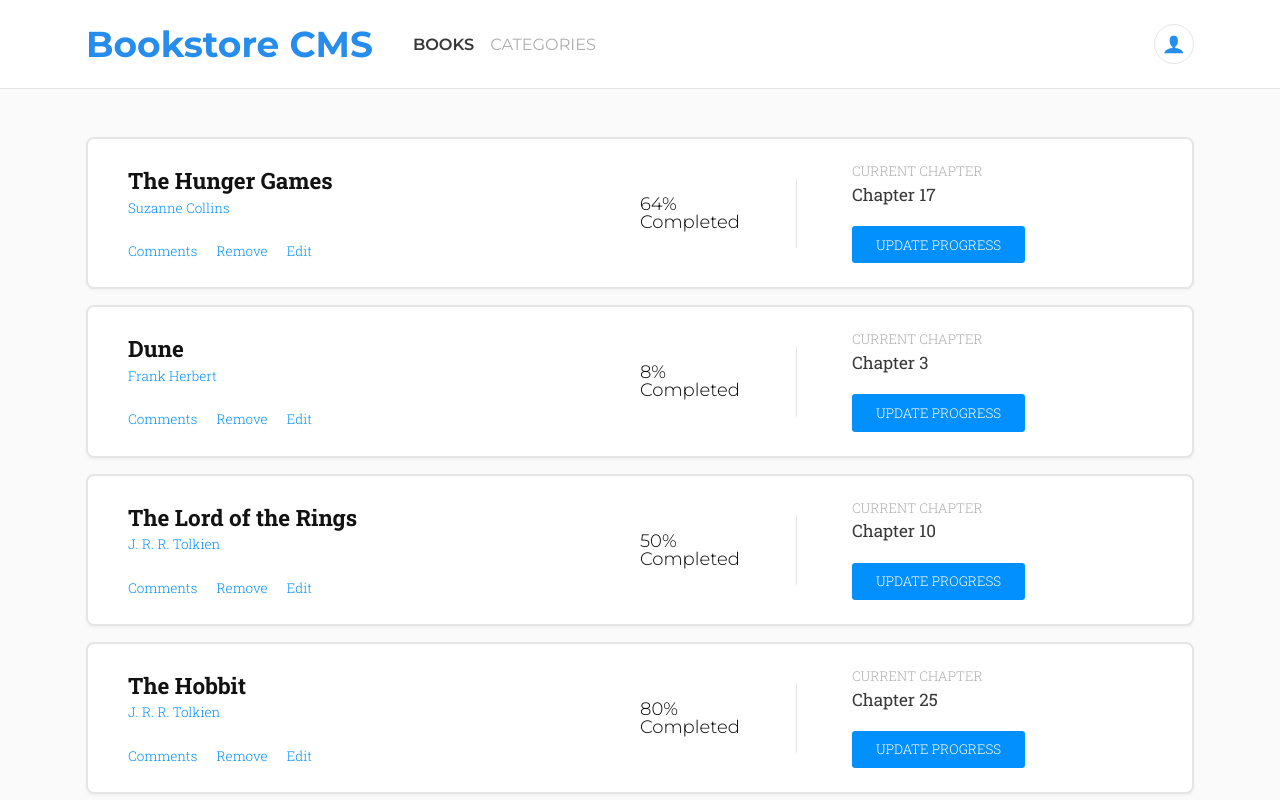
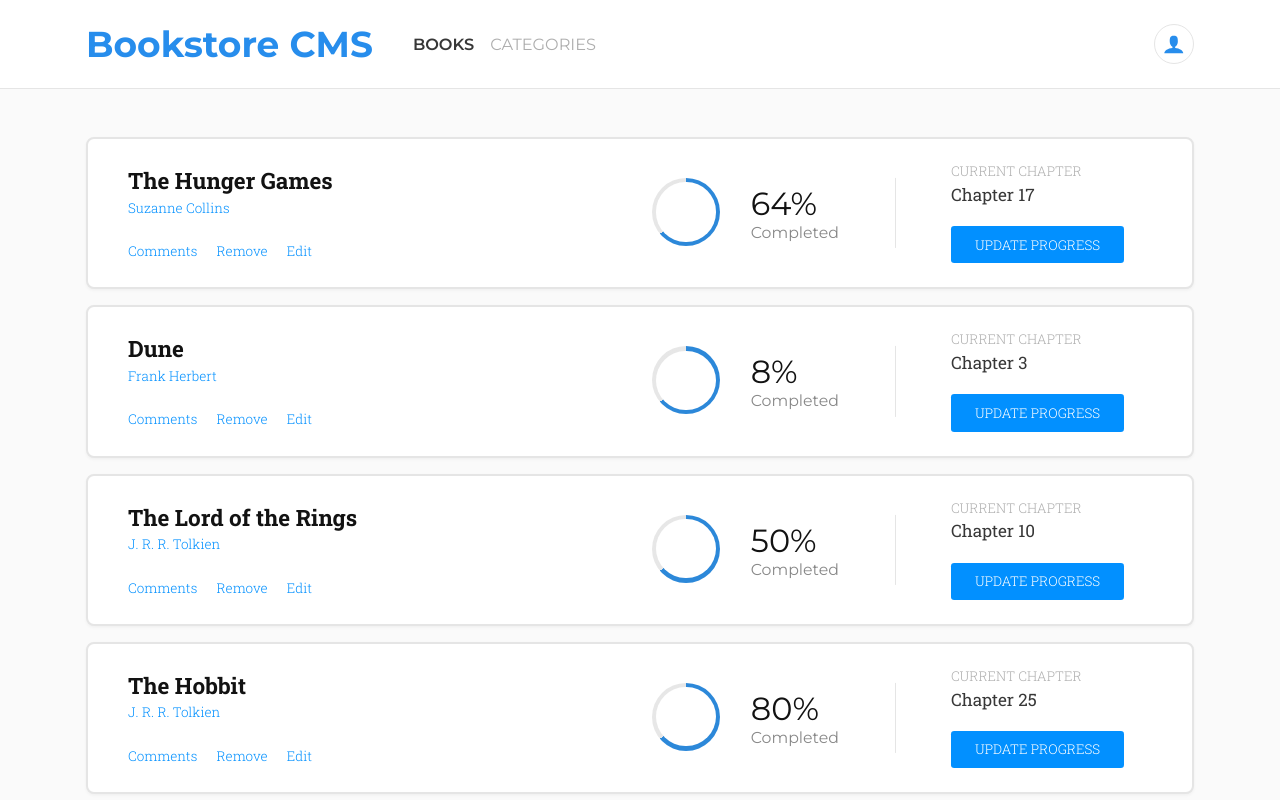
Before and after one commit to NitBravoA92/bookstore, a React (Create React App) app: page / in a window 1280 px wide. Shown: the top 800 px of the page. Built offline with nearby package versions, Linux system fonts and the light colour scheme.

Commit message:
Add css styles for the Circular progress bar section

```diff
--- a/src/styles/Books.css
+++ b/src/styles/Books.css
@@ -68,7 +68,58 @@
   gap: 7rem;
 }
 
-/* progress bar */
+.book-progress {
+  display: flex;
+  align-items: center;
+  gap: 1.3rem;
+}
+
+.circular-container {
+  width: 5.625rem;
+  height: 5.62rem;
+  padding: 0.62rem 0.625rem 0.75rem 0.75rem;
+}
+
+.circular {
+  position: relative;
+  width: 4.25rem;
+  height: 4.25rem;
+  border-radius: 50%;
+  background: conic-gradient(#2c88d9 230deg, rgb(18, 18, 18, 0.1) 0deg);
+  display: flex;
+  justify-content: center;
+  align-items: center;
+}
+
+.circular::before {
+  content: '';
+  position: absolute;
+  height: 3.70rem;
+  width: 3.70rem;
+  border-radius: 50%;
+  background-color: #fff;
+}
+
+.progress-info-percentage {
+  font-size: 2rem;
+  font-weight: normal;
+  font-stretch: normal;
+  font-style: normal;
+  line-height: normal;
+  letter-spacing: normal;
+  color: #121212;
+}
+
+.progress-completed-text {
+  opacity: 0.5;
+  font-size: 0.875em;
+  font-weight: normal;
+  font-stretch: normal;
+  font-style: normal;
+  line-height: normal;
+  letter-spacing: normal;
+  color: #121212;
+}
 
 .book-chapters {
   position: relative;
```
